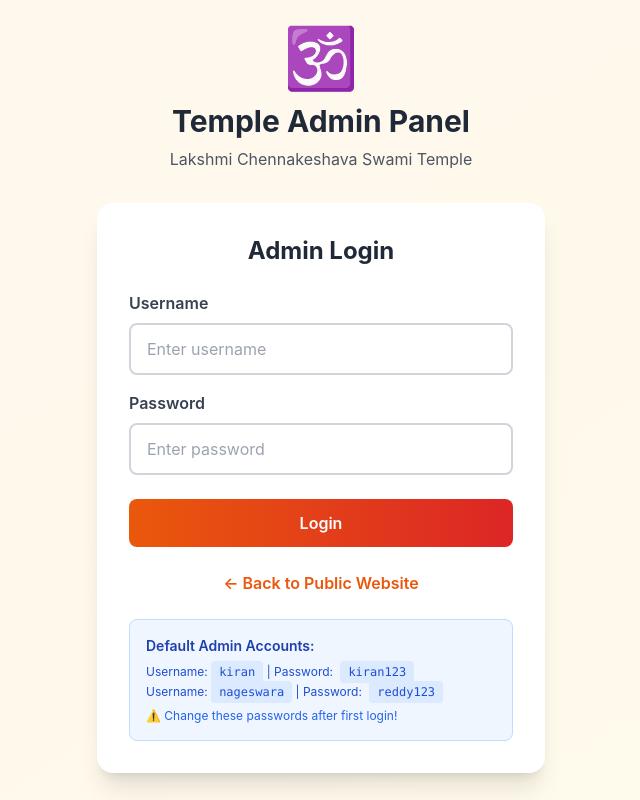
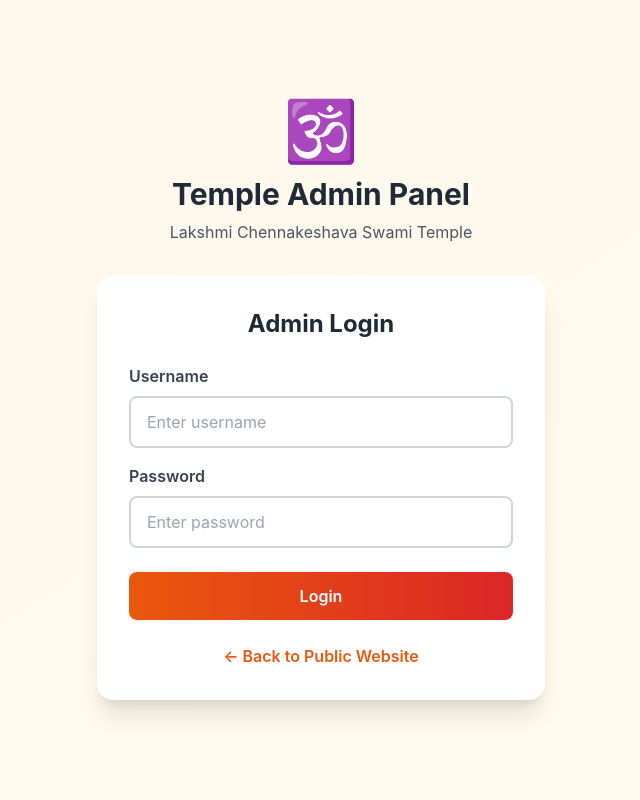
Before and after one commit to Kiran-N/temple-website, a Next.js app: page /admin/login in a window 1280 px wide. Shown: the whole page, without its empty margins (319-959 px from the left). Built offline with nearby package versions, Linux system fonts and the light colour scheme.

Commit message:
Update page.js

```diff
--- a/app/admin/login/page.js
+++ b/app/admin/login/page.js
@@ -114,24 +114,6 @@ export default function AdminLogin() {
               ← Back to Public Website
             </Link>
           </div>
-
-          {/* Default Credentials Info */}
-          <div className="mt-6 p-4 bg-blue-50 border border-blue-200 rounded-lg">
-            <p className="text-sm text-blue-800 font-semibold mb-2">
-              Default Admin Accounts:
-            </p>
-            <p className="text-xs text-blue-700 mb-1">
-              Username: <code className="bg-blue-100 px-2 py-1 rounded">kiran</code> |
-              Password: <code className="bg-blue-100 px-2 py-1 rounded ml-1">kiran123</code>
-            </p>
-            <p className="text-xs text-blue-700">
-              Username: <code className="bg-blue-100 px-2 py-1 rounded">nageswara</code> |
-              Password: <code className="bg-blue-100 px-2 py-1 rounded ml-1">reddy123</code>
-            </p>
-            <p className="text-xs text-blue-600 mt-2">
-              ⚠️ Change these passwords after first login!
-            </p>
-          </div>
         </div>
       </div>
     </div>
```
